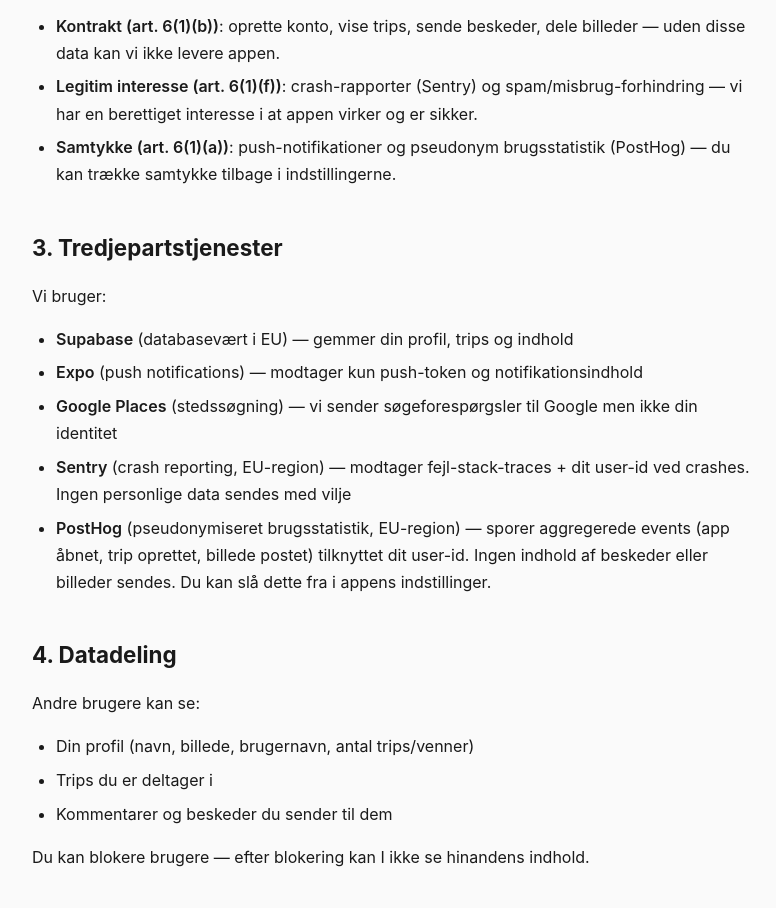
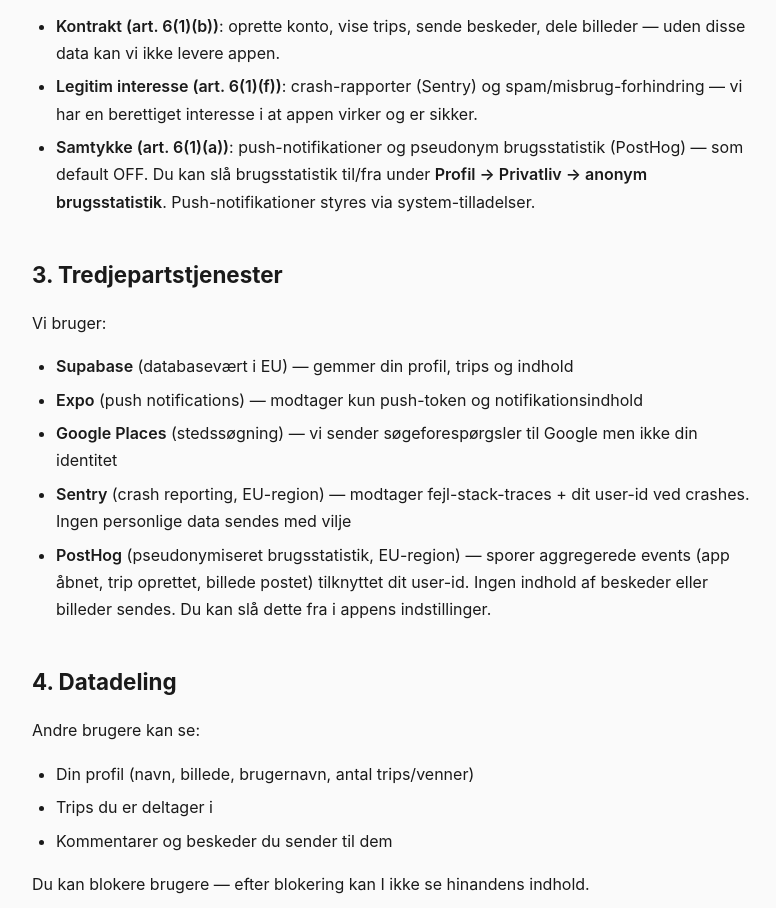
Before and after one commit to TeamTripOrg/Legal, a plain HTML site: page privacy-policy.html in a window 1280 px wide. Shown: the part 1084-1992 px from the top of the page, without its empty margins (248-1024 px from the left). Drawn offline with Linux system fonts and the light colour scheme.

Commit message:
Privacy: PostHog er nu default OFF — opdater retsgrundlag-tekst til at pege på toggle-sti i appen

```diff
--- a/privacy-policy.html
+++ b/privacy-policy.html
@@ -63,7 +63,7 @@
   <ul>
     <li><strong>Kontrakt (art. 6(1)(b))</strong>: oprette konto, vise trips, sende beskeder, dele billeder — uden disse data kan vi ikke levere appen.</li>
     <li><strong>Legitim interesse (art. 6(1)(f))</strong>: crash-rapporter (Sentry) og spam/misbrug-forhindring — vi har en berettiget interesse i at appen virker og er sikker.</li>
-    <li><strong>Samtykke (art. 6(1)(a))</strong>: push-notifikationer og pseudonym brugsstatistik (PostHog) — du kan trække samtykke tilbage i indstillingerne.</li>
+    <li><strong>Samtykke (art. 6(1)(a))</strong>: push-notifikationer og pseudonym brugsstatistik (PostHog) — som default OFF. Du kan slå brugsstatistik til/fra under <strong>Profil → Privatliv → anonym brugsstatistik</strong>. Push-notifikationer styres via system-tilladelser.</li>
   </ul>
 
   <h2>3. Tredjepartstjenester</h2>
```
